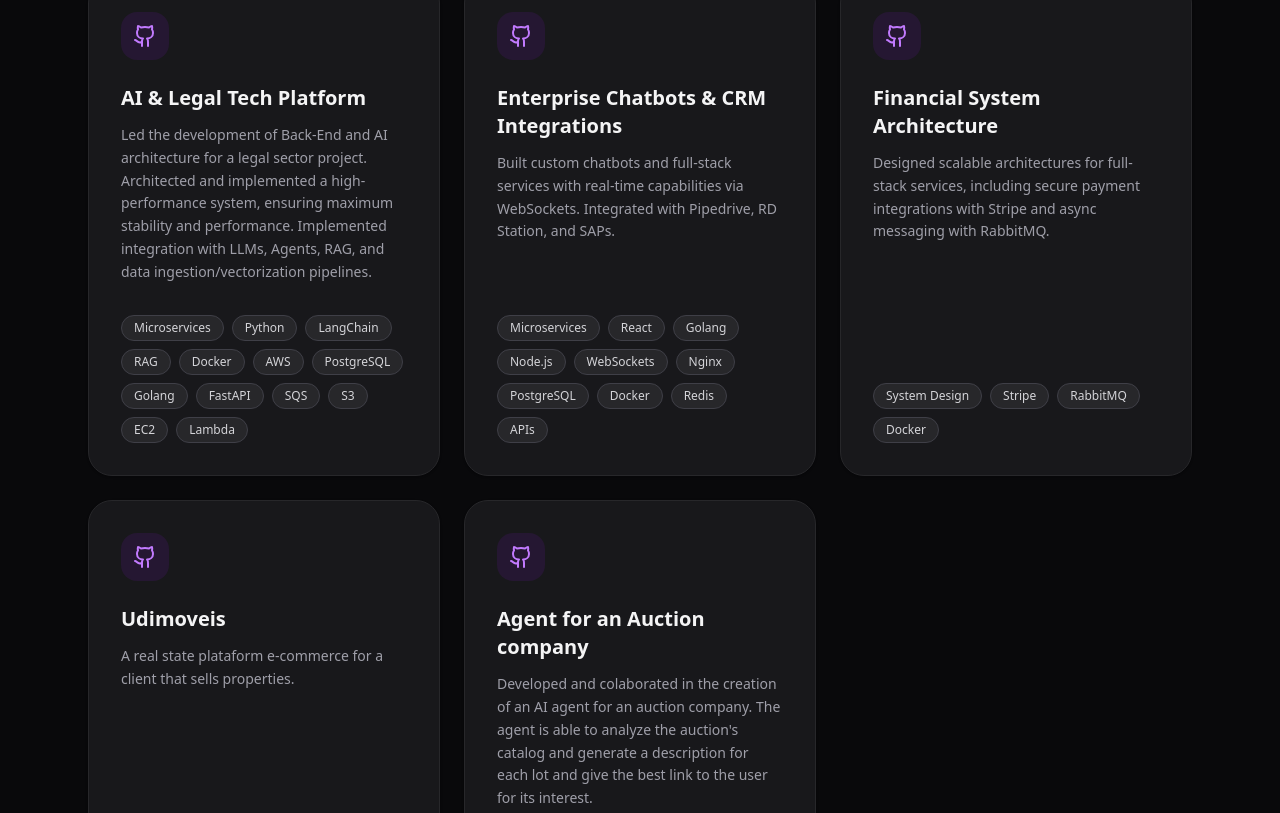
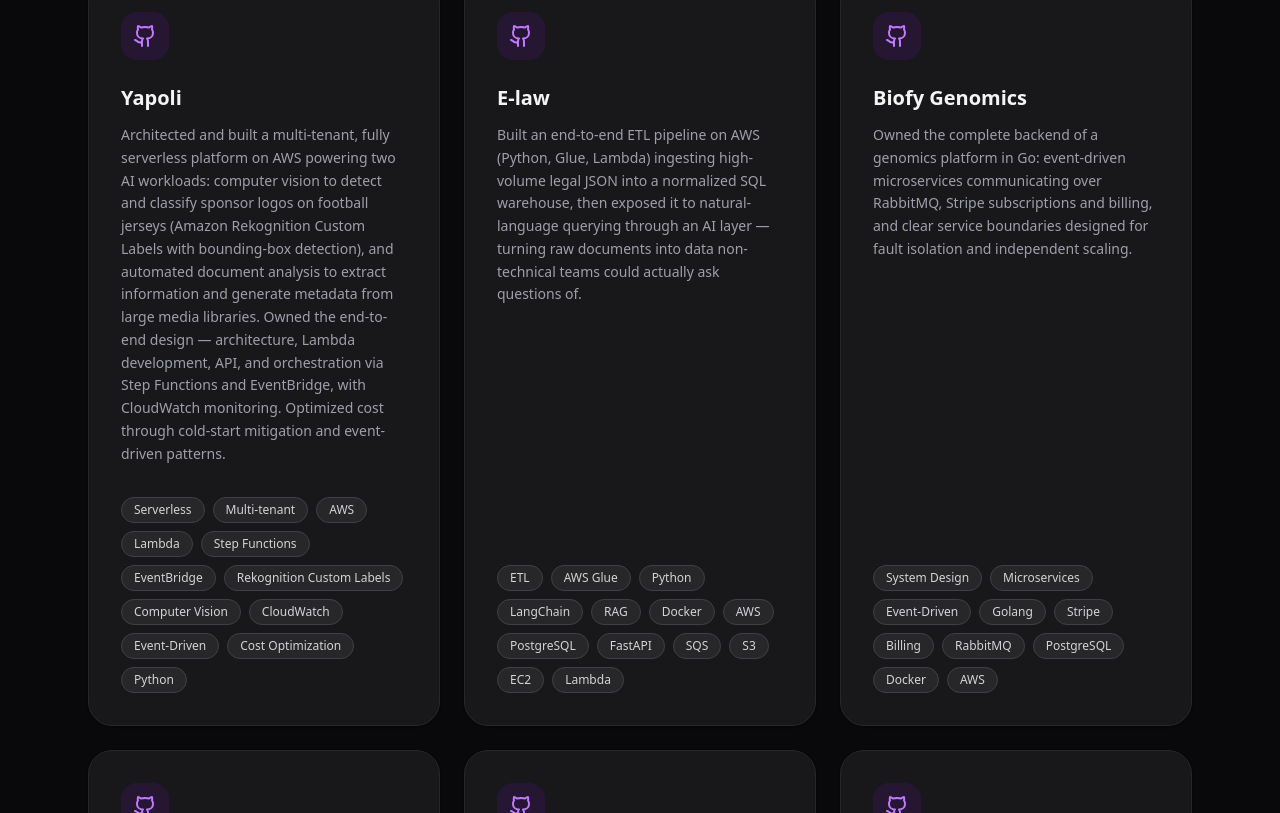
Before and after one commit to Rjoaozinho1/Rjoaozinho1.github.io, a React (Vite) app: page / in a window 1280 px wide. Shown: the part 3307-4120 px from the top of the page. Built offline with nearby package versions, Linux system fonts and the light colour scheme.

Commit message:
feat: update project descriptions and titles in Projects component

```diff
--- a/src/components/Projects.tsx
+++ b/src/components/Projects.tsx
@@ -11,28 +11,38 @@
 const Projects = () => {
   const projects: ProjectItem[] = [
     {
-      title: "AI & Legal Tech Platform",
-      description: "Led the development of Back-End and AI architecture for a legal sector project. Architected and implemented a high-performance system, ensuring maximum stability and performance. Implemented integration with LLMs, Agents, RAG, and data ingestion/vectorization pipelines.",
-      tags: ["Microservices", "Python", "LangChain", "RAG", "Docker", "AWS", "PostgreSQL", "Golang", "FastAPI", "SQS", "S3", "EC2", "Lambda"],
+      title: "Yapoli",
+      description: "Architected and built a multi-tenant, fully serverless platform on AWS powering two AI workloads: computer vision to detect and classify sponsor logos on football jerseys (Amazon Rekognition Custom Labels with bounding-box detection), and automated document analysis to extract information and generate metadata from large media libraries. Owned the end-to-end design — architecture, Lambda development, API, and orchestration via Step Functions and EventBridge, with CloudWatch monitoring. Optimized cost through cold-start mitigation and event-driven patterns.",
+      tags: ["Serverless", "Multi-tenant", "AWS", "Lambda", "Step Functions", "EventBridge", "Rekognition Custom Labels", "Computer Vision", "CloudWatch", "Event-Driven", "Cost Optimization", "Python"],
     },
     {
-      title: "Enterprise Chatbots & CRM Integrations",
-      description: "Built custom chatbots and full-stack services with real-time capabilities via WebSockets. Integrated with Pipedrive, RD Station, and SAPs.",
-      tags: ["Microservices", "React", "Golang", "Node.js", "WebSockets", "Nginx", "PostgreSQL", "Docker", "Redis", "APIs"],
+      title: "E-law",
+      description: "Built an end-to-end ETL pipeline on AWS (Python, Glue, Lambda) ingesting high-volume legal JSON into a normalized SQL warehouse, then exposed it to natural-language querying through an AI layer — turning raw documents into data non-technical teams could actually ask questions of.",
+      tags: ["ETL", "AWS Glue", "Python", "LangChain", "RAG", "Docker", "AWS", "PostgreSQL", "FastAPI", "SQS", "S3", "EC2", "Lambda"],
     },
     {
-      title: "Financial System Architecture",
-      description: "Designed scalable architectures for full-stack services, including secure payment integrations with Stripe and async messaging with RabbitMQ.",
-      tags: ["System Design", "Stripe", "RabbitMQ", "Docker"],
+      title: "Biofy Genomics",
+      description: "Owned the complete backend of a genomics platform in Go: event-driven microservices communicating over RabbitMQ, Stripe subscriptions and billing, and clear service boundaries designed for fault isolation and independent scaling.",
+      tags: ["System Design", "Microservices", "Event-Driven", "Golang", "Stripe", "Billing", "RabbitMQ", "PostgreSQL", "Docker", "AWS"],
+    },
+    {
+      title: "Kairo",
+      description: "Complete Back-End platform for WhatsApp + AI integration, using RabbitMQ for asynchronous messaging and AWS for infrastructure.",
+      tags: ["Golang", "Python", "AI", "RabbitMQ", "AWS", "PostgreSQL", "Docker", "APIs"],
+    },
+    {
+      title: "Equipment Management",
+      description: "Delivered a multi-tenant SaaS for construction companies to track and manage equipment fleets. TypeScript monorepo (React + Node), PostgreSQL with Prisma, and type-safe contracts shared end-to-end between front and back end.",
+      tags: ["SaaS", "Multi-tenant", "TypeScript", "Monorepo", "React", "Node.js", "PostgreSQL", "Prisma"],
     },
     {
       title: "Udimoveis",
-      description: "A real state plataform e-commerce for a client that sells properties.",
-      tags: ["Microservices", "React", "Golang", "Node.js", "Nginx", "PostgreSQL", "Docker", "Redis", "APIs", "Supabase", "AWS", "EC2", "RDS"],
+      description: "Designed and shipped the full platform for a regional real-estate agency: Go backend and React front end in a TypeScript monorepo, deployed on AWS — running in production and serving the company's listings and leads today.",
+      tags: ["Microservices", "React", "Golang", "TypeScript", "Monorepo", "Nginx", "PostgreSQL", "Docker", "Redis", "APIs", "Supabase", "AWS", "EC2", "RDS"],
     },
     {
       title: "Agent for an Auction company",
-      description: "Developed and colaborated in the creation of an AI agent for an auction company. The agent is able to analyze the auction's catalog and generate a description for each lot and give the best link to the user for its interest.",
+      description: "Developed and collaborated in the creation of an AI agent for an auction company. The agent analyzes the auction's catalog, generates a description for each lot, and returns the best matching link for the user's interest.",
       tags: ["Python", "Strands", "GenAI", "LangChain", "RAG", "Microservices", "Docker", "AWS", "PostgreSQL", "FastAPI", "SQS", "S3", "EC2", "Lambda"],
     }
   ]
```
